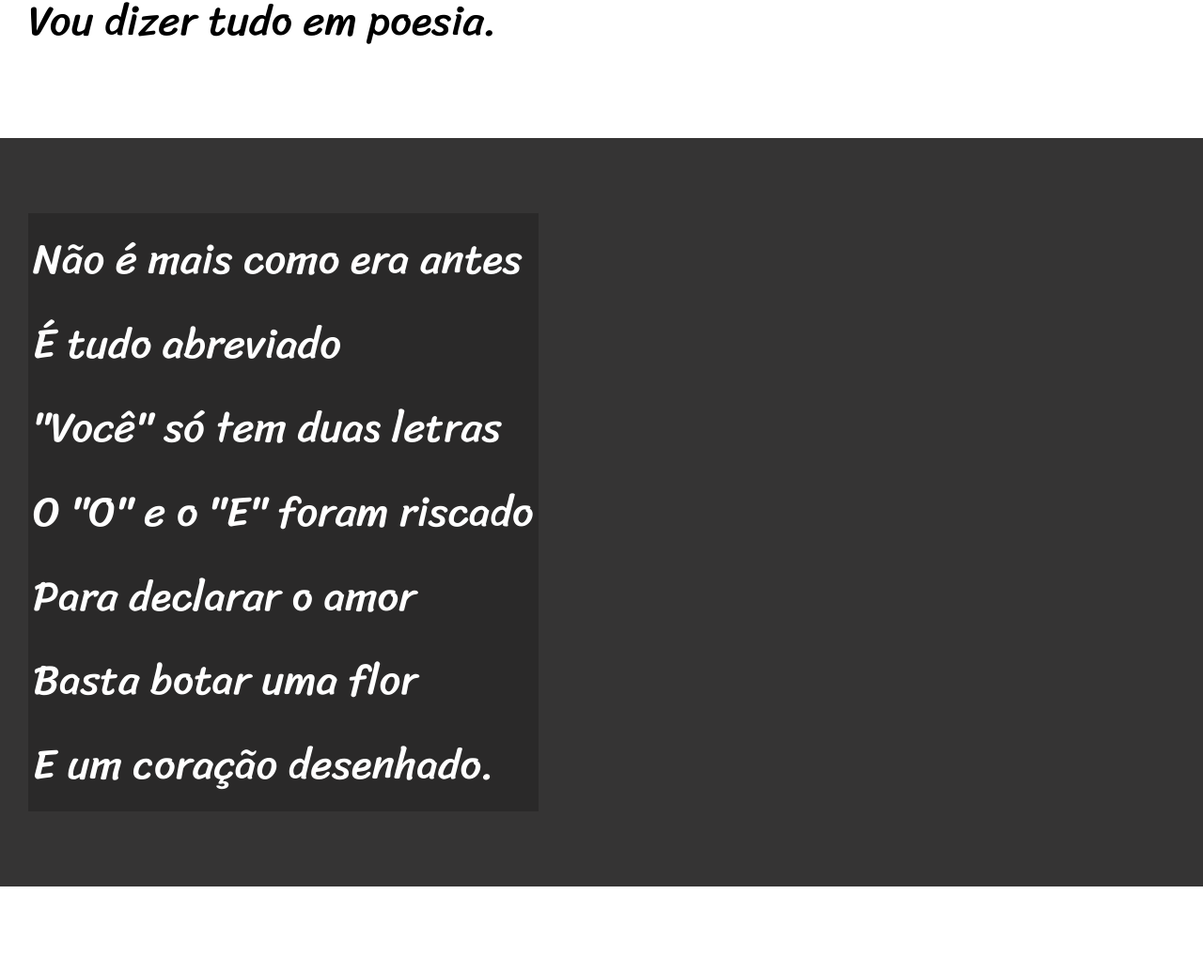
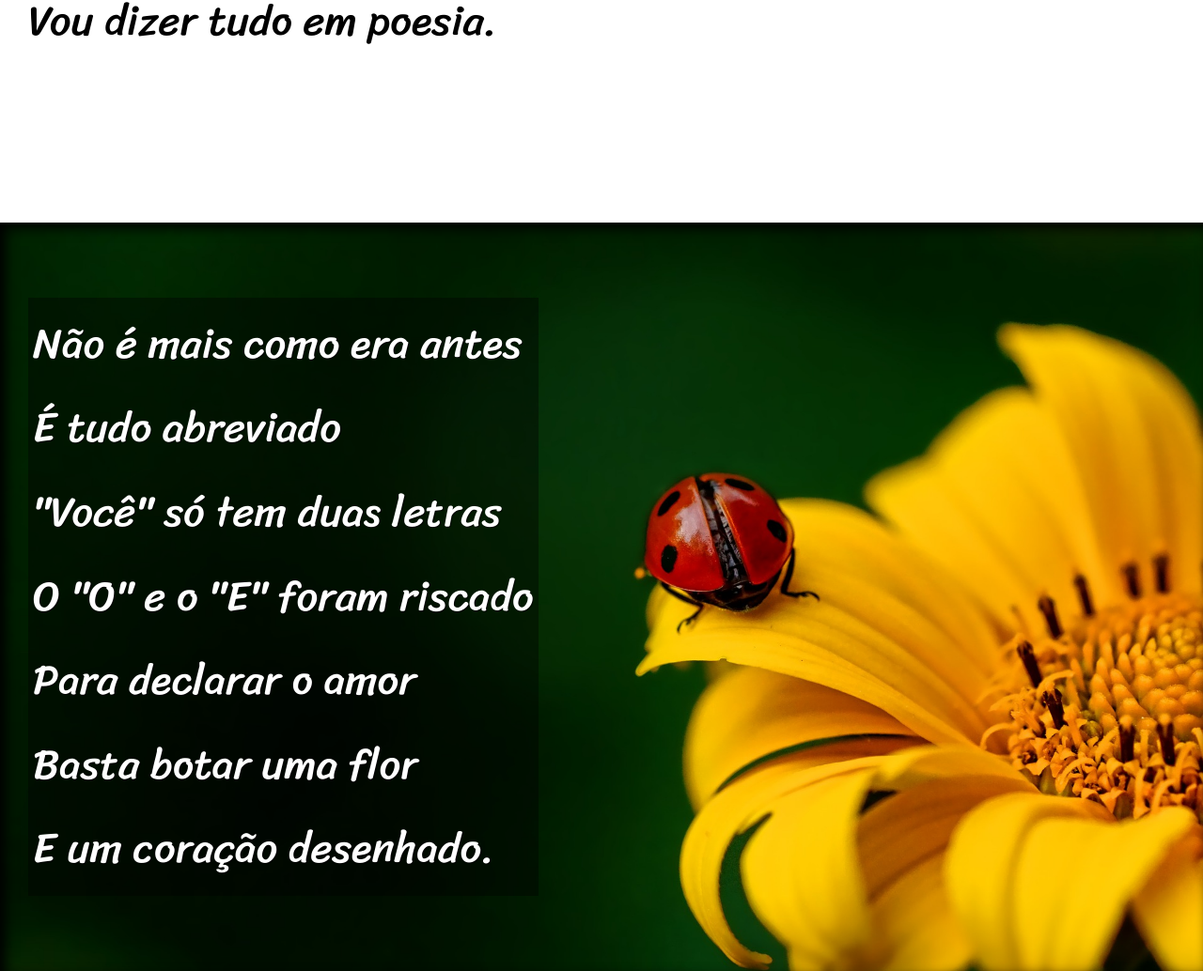
Before and after one commit to irenito/html-css, a plain HTML site: page exercicios/desafio12/index.html in a window 1280 px wide. Shown: the part 900-1934 px from the top of the page at 94% size. Drawn offline with Linux system fonts and the light colour scheme.

Commit message:
efeito parallax simples finalizado

```diff
--- a/exercicios/desafio12/estilo/style.css
+++ b/exercicios/desafio12/estilo/style.css
@@ -56,18 +56,39 @@ section{
     font-family: var(--fonte3);
     font-size: 3.5vw; /* a letra será 3.5% da largura da minha tela, aumentando ou diminuindo o tamanho da tela*/
 }
+
+section > p {
+    padding-bottom: 2em;
+
+}
 section.normal{
     background-color: white;
     color: black;
 }
+
 section.imagem{
     background-color: rgb(53, 52, 52);
     color: white;
+    background-size: cover;
+    box-shadow: inset 6px 6px 13px 0px black; /* horizontal vertical espalhamento e ampliação */
+    background-attachment: fixed; /* fixar a imagem de fundo, a imagem não se movimenta com o texto */
 }
 section.imagem > p { /* coloquei um fundo/caixa no meu paragrafo, para que a imagem nao se misture com o texto, ao inves de colocar a width da caixa em 400px (pois deu problema, teve quebra de linha), coloquei display */
-    background-color: rgba(0, 0, 0, 0.211);
+    background-color: rgba(0, 0, 0, 0.397);
     display: inline-block; /*transformei em caixa inline-block, pq ela não quebra linha e a caixa é do tamanho do conteudo*/
     padding: 5px;
+    text-shadow: 1px 1px 0px rgba(0, 0, 0, 0.696); /* sombras no texto da section imagem p dar uma destacada do fundo-  horizontal,vertical e espalhamento*/
+}
+section#img01{
+    background-image: url(../imagens/background001.jpg);
+    background-position: right center;
+
+} /* 2 pontinhos pq tive q voltar 2 pastas p encontrar a imagem : estou em style.css para pasta estilo e pasta imagens */
+
+section#img02{
+    background-image: url(../imagens/background002.jpg);
+
+
 }
 
 footer{
--- a/exercicios/desafio12/index.html
+++ b/exercicios/desafio12/index.html
@@ -36,7 +36,7 @@
     </section>
 
 
-    <section class="imagem">
+    <section class="imagem" id="img01">
         <p>
             Não é mais como era antes <br>
             É tudo abreviado <br>
@@ -76,7 +76,7 @@
 
 
 
-    <section class="imagem">
+    <section class="imagem" id="img02">
         <p>
             Tenho saudade das cartas <br>
             Escritas com a própria mão <br>
```
